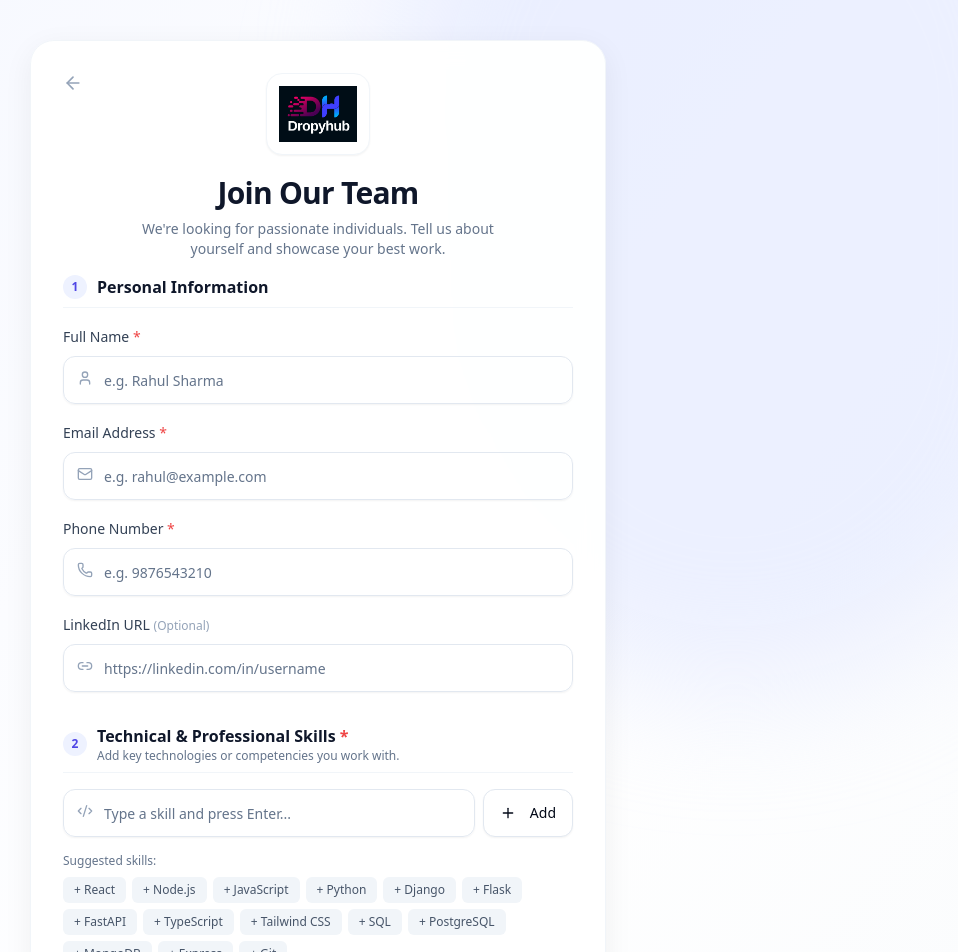
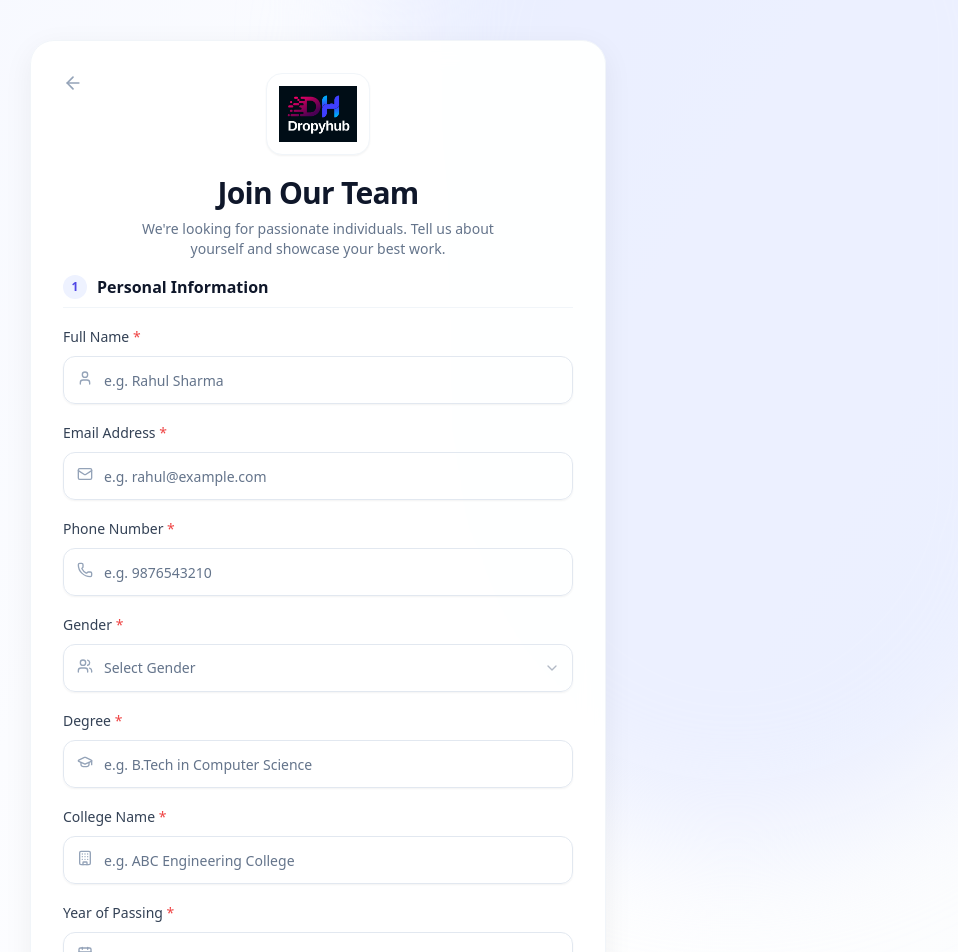
Before and after one commit to rahuldropyhub-wq/Field-Executive-Form, a React (Vite) app: page /join in a window 1280 px wide. Shown: the top 952 px of the page, without its empty margins (322-1280 px from the left). Built offline with nearby package versions, Linux system fonts and the light colour scheme.

Commit message:
feat: add gender and education fields to dropy candidates

```diff
--- a/src/pages/CandidateRegistrationForm.jsx
+++ b/src/pages/CandidateRegistrationForm.jsx
@@ -19,12 +19,17 @@
   Trash2,
   AlertCircle,
   ArrowRight,
-  ArrowLeft
+  ArrowLeft,
+  GraduationCap,
+  Building,
+  Calendar,
+  Users
 } from "lucide-react"
 
 import { Button } from "@/components/ui/button"
 import { Form, FormControl, FormField, FormItem, FormLabel, FormMessage } from "@/components/ui/form"
 import { Input } from "@/components/ui/input"
+import { Select, SelectContent, SelectItem, SelectTrigger, SelectValue } from "@/components/ui/select"
 import { useToast } from "@/hooks/use-toast"
 import { submitDropyCandidateApplication } from "@/lib/api"
 import { cn } from "@/lib/utils"
@@ -40,6 +45,10 @@
     .string()
     .email({ message: "Invalid email address." }),
   mobile_number: z.string().regex(/^[6-9]\d{9}$/, { message: "Invalid 10-digit Indian mobile number." }),
+  gender: z.string({ required_error: "Please select a gender." }),
+  year_of_passing: z.string().min(4, { message: "Please enter a valid year." }),
+  degree: z.string().min(2, { message: "Please enter your degree." }),
+  college_name: z.string().min(3, { message: "Please enter your college name." }),
   linkedin_url: z
     .string()
     .trim()
@@ -81,6 +90,10 @@
       full_name: "",
       email: "",
       mobile_number: "",
+      gender: "",
+      year_of_passing: "",
+      degree: "",
+      college_name: "",
       linkedin_url: "",
     },
   })
@@ -243,6 +256,10 @@
         full_name: values.full_name.trim(),
         email: values.email.trim().toLowerCase(),
         mobile_number: values.mobile_number.trim(),
+        gender: values.gender,
+        year_of_passing: values.year_of_passing.trim(),
+        degree: values.degree.trim(),
+        college_name: values.college_name.trim(),
         linkedin_url: values.linkedin_url ? values.linkedin_url.trim() : null,
         skills,
         projects: filteredProjects,
@@ -379,6 +396,99 @@
                             type="tel"
                             placeholder="e.g. 9876543210"
                             maxLength={10}
+                            className="pl-10 h-12 rounded-xl border-slate-200 focus-visible:ring-indigo-500"
+                            {...field}
+                          />
+                        </div>
+                      </FormControl>
+                      <FormMessage />
+                    </FormItem>
+                  )}
+                />
+
+                {/* Gender */}
+                <FormField
+                  control={form.control}
+                  name="gender"
+                  render={({ field }) => (
+                    <FormItem>
+                      <FormLabel className="text-slate-700 font-medium text-sm">Gender <span className="text-red-500">*</span></FormLabel>
+                      <Select onValueChange={field.onChange} defaultValue={field.value}>
+                        <FormControl>
+                          <div className="relative">
+                            <Users className="absolute left-3.5 top-3.5 h-4 w-4 text-slate-400 z-10" />
+                            <SelectTrigger className="pl-10 h-12 rounded-xl border-slate-200 focus:ring-indigo-500">
+                              <SelectValue placeholder="Select Gender" />
+                            </SelectTrigger>
+                          </div>
+                        </FormControl>
+                        <SelectContent>
+                          <SelectItem value="Male">Male</SelectItem>
+                          <SelectItem value="Female">Female</SelectItem>
+                          <SelectItem value="Other">Other</SelectItem>
+                        </SelectContent>
+                      </Select>
+                      <FormMessage />
+                    </FormItem>
+                  )}
+                />
+
+                {/* Degree */}
+                <FormField
+                  control={form.control}
+                  name="degree"
+                  render={({ field }) => (
+                    <FormItem>
+                      <FormLabel className="text-slate-700 font-medium text-sm">Degree <span className="text-red-500">*</span></FormLabel>
+                      <FormControl>
+                        <div className="relative">
+                          <GraduationCap className="absolute left-3.5 top-3.5 h-4 w-4 text-slate-400" />
+                          <Input
+                            placeholder="e.g. B.Tech in Computer Science"
+                            className="pl-10 h-12 rounded-xl border-slate-200 focus-visible:ring-indigo-500"
+                            {...field}
+                          />
+                        </div>
+                      </FormControl>
+                      <FormMessage />
+                    </FormItem>
+                  )}
+                />
+
+                {/* College Name */}
+                <FormField
+                  control={form.control}
+                  name="college_name"
+                  render={({ field }) => (
+                    <FormItem>
+                      <FormLabel className="text-slate-700 font-medium text-sm">College Name <span className="text-red-500">*</span></FormLabel>
+                      <FormControl>
+                        <div className="relative">
+                          <Building className="absolute left-3.5 top-3.5 h-4 w-4 text-slate-400" />
+                          <Input
+                            placeholder="e.g. ABC Engineering College"
+                            className="pl-10 h-12 rounded-xl border-slate-200 focus-visible:ring-indigo-500"
+                            {...field}
+                          />
+                        </div>
+                      </FormControl>
+                      <FormMessage />
+                    </FormItem>
+                  )}
+                />
+
+                {/* Year of Passing */}
+                <FormField
+                  control={form.control}
+                  name="year_of_passing"
+                  render={({ field }) => (
+                    <FormItem>
+                      <FormLabel className="text-slate-700 font-medium text-sm">Year of Passing <span className="text-red-500">*</span></FormLabel>
+                      <FormControl>
+                        <div className="relative">
+                          <Calendar className="absolute left-3.5 top-3.5 h-4 w-4 text-slate-400" />
+                          <Input
+                            placeholder="e.g. 2024"
                             className="pl-10 h-12 rounded-xl border-slate-200 focus-visible:ring-indigo-500"
                             {...field}
                           />
--- a/src/pages/admin/Dashboard.jsx
+++ b/src/pages/admin/Dashboard.jsx
@@ -145,6 +145,10 @@
           "Full Name": c.full_name,
           "Email Address": c.email,
           "Mobile Number": c.mobile_number,
+          "Gender": c.gender || "N/A",
+          "Degree": c.degree || "N/A",
+          "College Name": c.college_name || "N/A",
+          "Year of Passing": c.year_of_passing || "N/A",
           "LinkedIn": c.linkedin_url || "N/A",
           "Technical Skills": parseList(c.skills).join(", "),
           "Live Projects": parseList(c.projects).join(", "),
@@ -260,7 +264,7 @@
       doc.text(`Generated on: ${dateStr}${filterText}`, 14, 38);
 
       const tableColumn = isDropy
-        ? ["Full Name", "Email", "Mobile", "LinkedIn", "Skills", "Live Projects", "GitHub Repos", "Resume", "Date Applied"]
+        ? ["Full Name", "Email", "Mobile", "Gender", "Education", "LinkedIn", "Skills", "Live Projects", "GitHub Repos", "Resume", "Date Applied"]
         : ["Full Name", "Email", "Mobile", "Gender", "Qualification", "Experience", "DOB", "State", "District", "Docs", "Location", "Date Applied"];
 
       const tableRows = [];
@@ -271,6 +275,8 @@
             c.full_name,
             c.email,
             c.mobile_number,
+            c.gender || "N/A",
+            c.degree ? `${c.degree} (${c.year_of_passing || 'N/A'}) - ${c.college_name || 'N/A'}` : "N/A",
             c.linkedin_url || "N/A",
             parseList(c.skills).join(", "),
             parseList(c.projects).join(", "),
@@ -644,7 +650,8 @@
                     <th className="px-6 py-4 whitespace-nowrap">#</th>
                     <th className="px-6 py-4 whitespace-nowrap">Full Name</th>
                     <th className="px-6 py-4 whitespace-nowrap">Email</th>
-                    <th className="px-6 py-4 whitespace-nowrap">Mobile</th>
+                    <th className="px-6 py-4 whitespace-nowrap">Mobile & Gender</th>
+                    <th className="px-6 py-4 whitespace-nowrap">Education</th>
                     <th className="px-6 py-4 whitespace-nowrap">LinkedIn</th>
                     <th className="px-6 py-4 whitespace-nowrap">Skills</th>
                     <th className="px-6 py-4 whitespace-nowrap">Live Projects</th>
@@ -672,8 +679,20 @@
                         <td className="px-6 py-4 whitespace-nowrap text-slate-600">
                           <a href={`mailto:${candidate.email}`} className="hover:text-indigo-600 hover:underline">{candidate.email}</a>
                         </td>
-                        <td className="px-6 py-4 whitespace-nowrap text-slate-600">
-                          {candidate.mobile_number}
+                        <td className="px-6 py-4 whitespace-nowrap text-slate-600 flex flex-col gap-1">
+                          <span>{candidate.mobile_number}</span>
+                          {candidate.gender && <span className="text-xs text-slate-400">{candidate.gender}</span>}
+                        </td>
+                        <td className="px-6 py-4 min-w-[200px]">
+                          {candidate.degree ? (
+                            <div className="flex flex-col gap-0.5">
+                              <span className="text-sm font-medium text-slate-700">{candidate.degree}</span>
+                              <span className="text-xs text-slate-500">{candidate.college_name}</span>
+                              <span className="text-xs text-slate-400">Class of {candidate.year_of_passing}</span>
+                            </div>
+                          ) : (
+                            <span className="text-slate-400 italic text-xs">N/A</span>
+                          )}
                         </td>
                         <td className="px-6 py-4 whitespace-nowrap">
                           {candidate.linkedin_url ? (
```
Also changed, not shown: server.js (+14 -2 lines).
